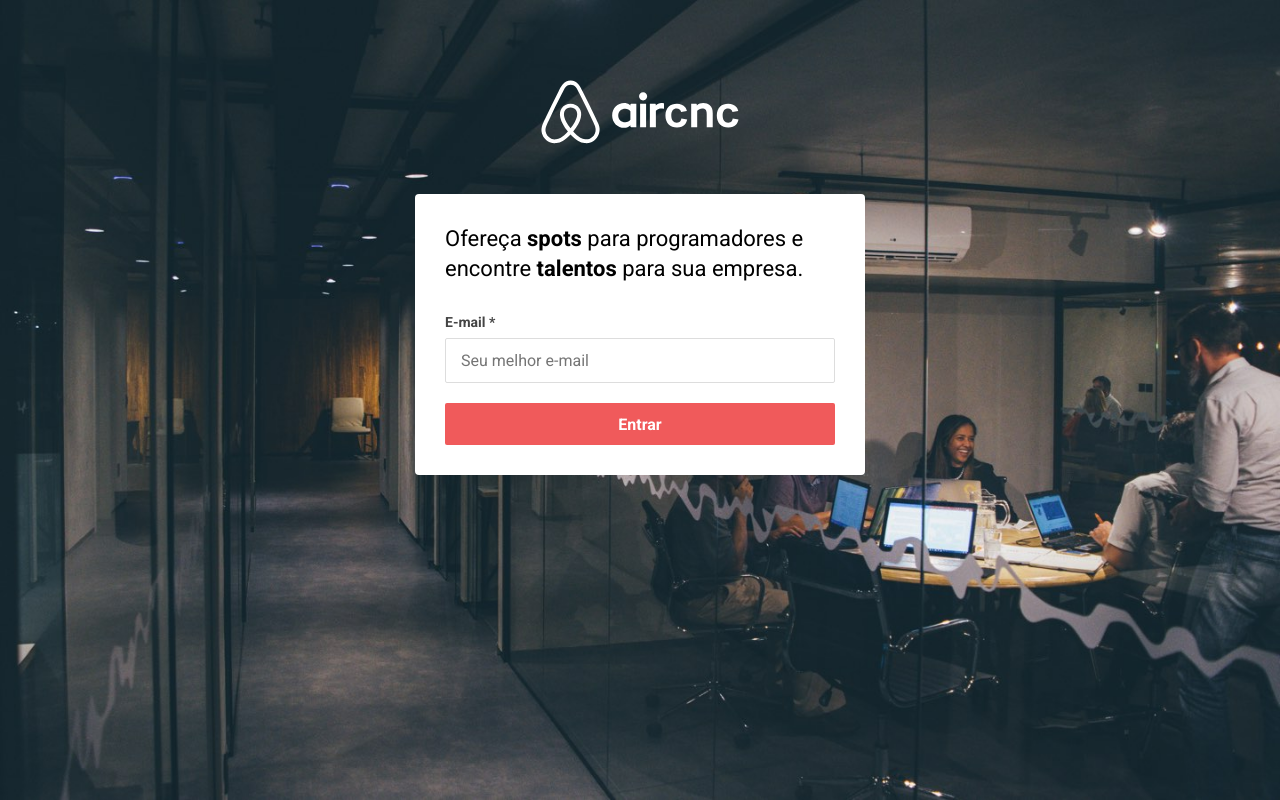
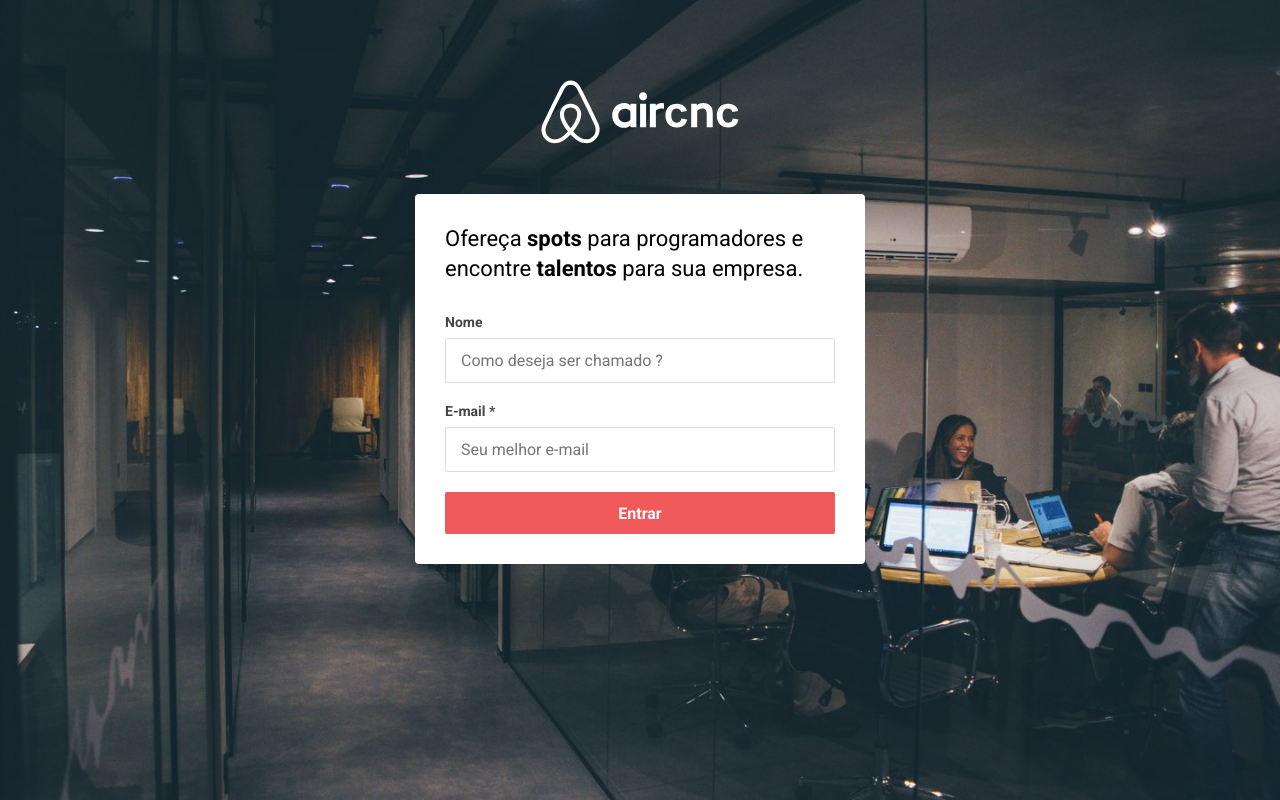
Before and after one commit to RogerioNascimento-dev/frontend-omnistack9.0, a React (Create React App) app: page / in a window 1280 px wide. Built offline with nearby package versions, Linux system fonts and the light colour scheme.

Commit message:
adicionando navegação e campo de nome no momento do cadastro

```diff
--- a/src/pages/Dashboard/index.js
+++ b/src/pages/Dashboard/index.js
@@ -1,6 +1,19 @@
-import React from 'react';
+import React, { useEffect } from 'react';
+import api from '../../services/api';
 
 export default function Dashboard(){
+  useEffect(() =>{
+    async function carregarSpots(){
+      const user_id = localStorage.getItem('user');
+      const returno = await api.get('/dashboard',{
+        headers: {user_id}
+      });
+
+      console.log(returno);
+    }
+    carregarSpots();
+  },[]);
+
   return (
     <>
     <h1>Estou no dashboard</h1>
--- a/src/pages/Login/index.js
+++ b/src/pages/Login/index.js
@@ -1,16 +1,18 @@
 import React,{ useState } from 'react';
 import api from '../../services/api';
 
-export default function Login(){
+export default function Login({ history }){
 
+  const [nome, setNome] = useState('');
   const [email, setEmail] = useState('');
 
   async function handleSubmit(event){
     event.preventDefault();
 
-    const response = await api.post('/sessions',{ email });
+    const response = await api.post('/sessions',{ nome, email });
     const { _id } = response.data;
     localStorage.setItem('user', _id);
+    history.push('/dashboard');
   }
   return (
     <>
@@ -19,6 +21,15 @@ export default function Login(){
         e encontre <strong>talentos</strong> para sua empresa.
       </p>
       <form onSubmit={handleSubmit}>
+      <label htmlFor="nome">Nome</label>
+      <input
+      id="nome"
+      type="text"
+      placeholder="Como deseja ser chamado ?"
+      value={nome}
+      onChange={event => setNome(event.target.value)}
+      />
+
         <label htmlFor="email">E-mail *</label>
         <input
         id="email"
@@ -27,6 +38,7 @@ export default function Login(){
         value={email}
         onChange={event => setEmail(event.target.value)}
         />
+
         <button type="submit" className="btn">Entrar</button>
       </form>
       </>
```
